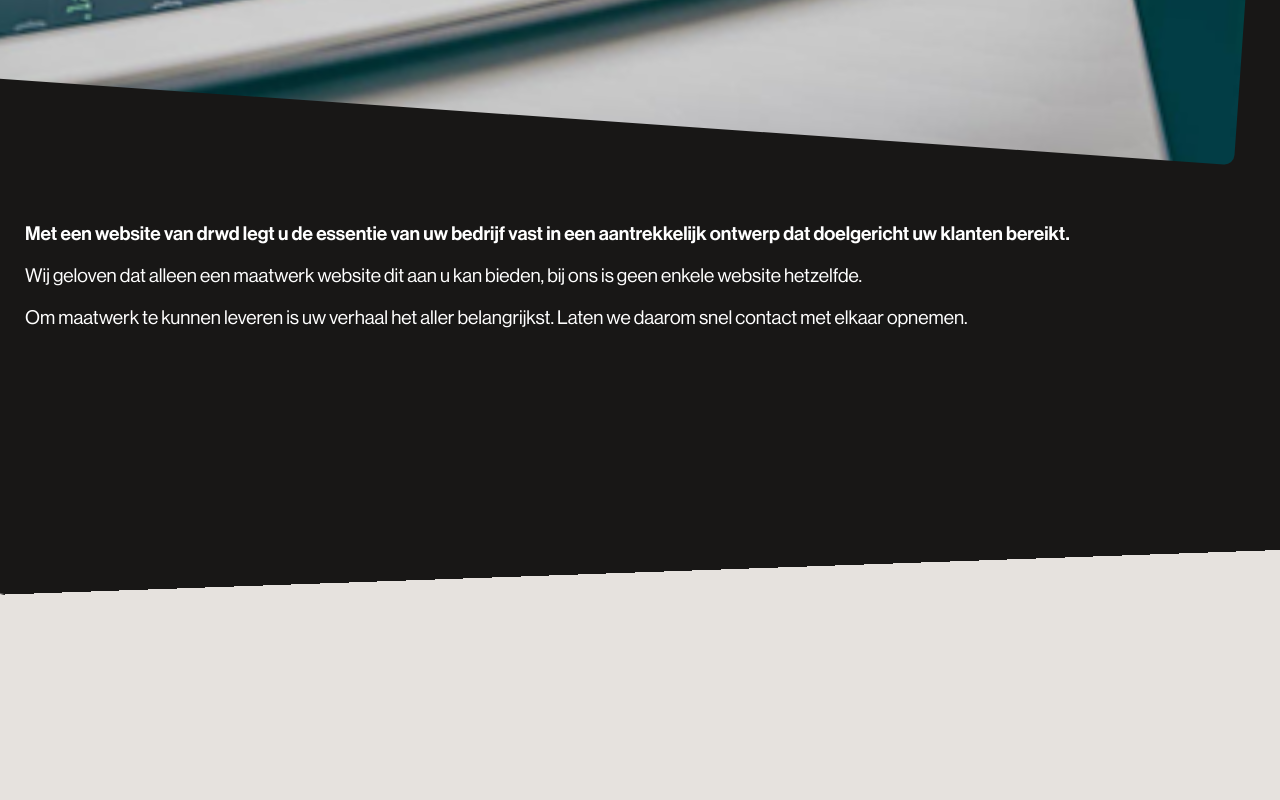
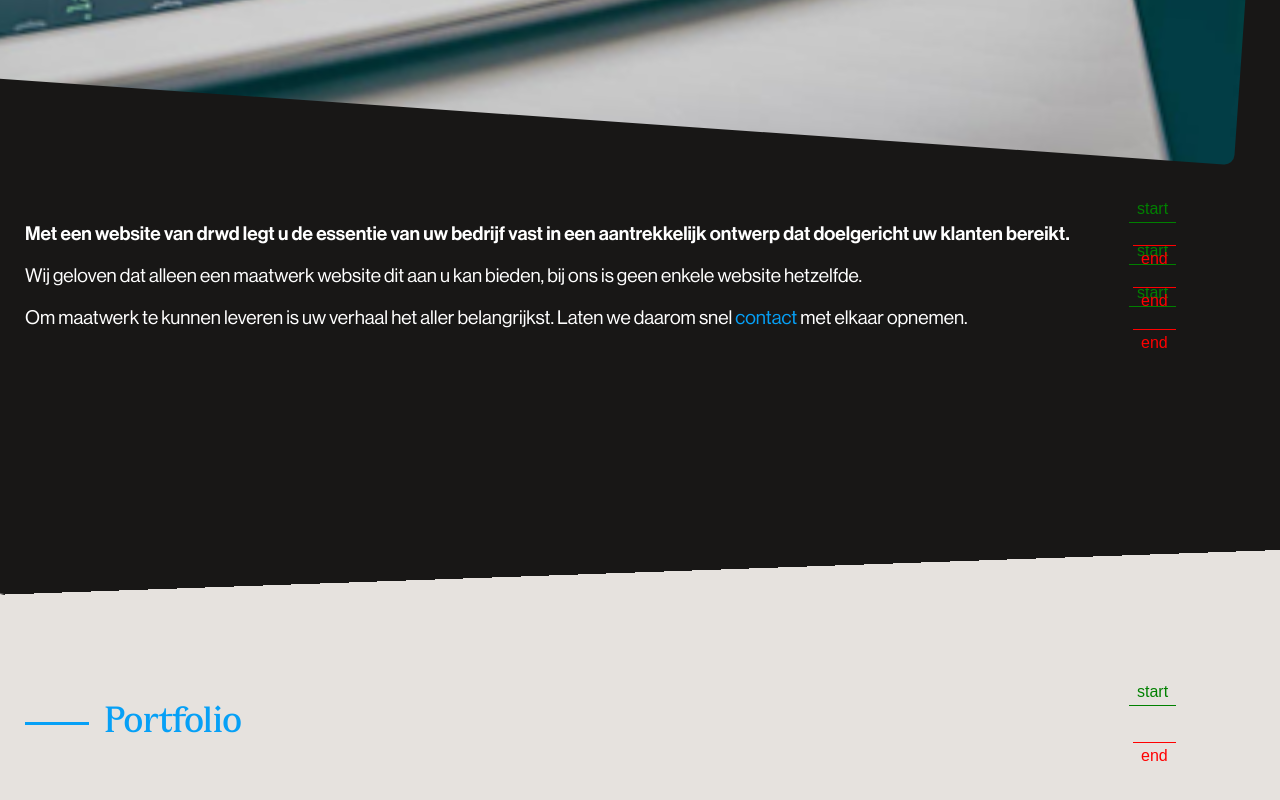
Before and after one commit to Max7oo/drwd_2024, a React (Vite) app: page / in a window 1280 px wide. Shown: the part 1648-2448 px from the top of the page. Built offline with nearby package versions, Linux system fonts and the light colour scheme.

Commit message:
finishing hero + start portfolio

```diff
--- a/src/App.jsx
+++ b/src/App.jsx
@@ -1,11 +1,13 @@
 import "./App.css";
 import Hero from "./assets/components/hero/Hero";
+import Portfolio from "./assets/components/portfolio/portfolio";
 import MainLayOut from "./layout/MainLayOut";
 
 function App() {
   return (
     <MainLayOut>
       <Hero />
+      <Portfolio />
     </MainLayOut>
   );
 }
--- a/src/assets/components/hero/Hero.css
+++ b/src/assets/components/hero/Hero.css
@@ -48,6 +48,10 @@
   color: var(--text-white);
 }
 
-#test {
-  height: 1000px;
+#hero__description__p1,
+#hero__description__p2,
+#hero__description__p3 {
+  visibility: hidden;
+  opacity: 0;
+  transform: translateY(100%);
 }
--- a/src/assets/components/hero/Hero.jsx
+++ b/src/assets/components/hero/Hero.jsx
@@ -1,4 +1,5 @@
 import { useLayoutEffect, useRef } from "react";
+import { Link } from "react-router-dom";
 import "./Hero.css";
 
 import { gsap, Power1, Power4 } from "gsap";
@@ -65,6 +66,39 @@ function Hero() {
         },
         rotation: -4,
       });
+      gsap.to("#hero__description__p1", {
+        scrollTrigger: {
+          trigger: "#hero__description__p1",
+          start: "top bottom",
+          // scrub: true,
+          markers: true,
+        },
+        y: 0,
+        visibility: "visible",
+        opacity: 1,
+      });
+      gsap.to("#hero__description__p2", {
+        scrollTrigger: {
+          trigger: "#hero__description__p2",
+          start: "top bottom",
+          // scrub: true,
+          markers: true,
+        },
+        y: 0,
+        visibility: "visible",
+        opacity: 1,
+      });
+      gsap.to("#hero__description__p3", {
+        scrollTrigger: {
+          trigger: "#hero__description__p3",
+          start: "top bottom",
+          // scrub: true,
+          markers: true,
+        },
+        y: 0,
+        visibility: "visible",
+        opacity: 1,
+      });
     }, context);
 
     return () => ctx.revert();
@@ -84,20 +118,19 @@ function Hero() {
       <div id="hero__image" ref={image} />
       <section id="hero__description__bg" ref={background} />
       <section id="hero__description">
-        <b>
+        <p className="highlight" id="hero__description__p1">
           Met een website van drwd legt u de essentie van uw bedrijf vast in een
           aantrekkelijk ontwerp dat doelgericht uw klanten bereikt.
-        </b>
-        <p>
+        </p>
+        <p id="hero__description__p2">
           Wij geloven dat alleen een maatwerk website dit aan u kan bieden, bij
           ons is geen enkele website hetzelfde.
         </p>
-        <p>
+        <p id="hero__description__p3">
           Om maatwerk te kunnen leveren is uw verhaal het aller belangrijkst.
-          Laten we daarom snel contact met elkaar opnemen.
+          Laten we daarom snel <Link>contact</Link> met elkaar opnemen.
         </p>
       </section>
-      <section id="test" />
     </div>
   );
 }
--- a/src/assets/components/navbar/NavBar.jsx
+++ b/src/assets/components/navbar/NavBar.jsx
@@ -23,10 +23,10 @@ function NavBar() {
       gsap.to("#fixedNav", {
         scrollTrigger: {
           trigger: "#fixedNav",
-          start: "500% top",
+          start: "700% top",
           //   end: "200% top",
           //   scrub: true,
-          markers: true,
+          // markers: true,
           toggleActions: "play none none reverse",
         },
         backgroundColor: "#fff",
@@ -37,6 +37,7 @@ function NavBar() {
 
     return () => ctx.revert();
   }, []);
+
   return (
     <div ref={context}>
       <nav id="nav" ref={nav}>
--- /dev/null
+++ b/src/assets/components/portfolio/Portfolio.css
@@ -0,0 +1,9 @@
+#portfolio {
+  padding: var(--large-padding) var(--small-padding);
+}
+
+#portfolio__title {
+  visibility: hidden;
+  opacity: 0;
+  transform: translateY(100%);
+}
--- /dev/null
+++ b/src/assets/components/portfolio/Portfolio.jsx
@@ -0,0 +1,42 @@
+import { useLayoutEffect, useRef } from "react";
+import { gsap } from "gsap";
+import { ScrollTrigger } from "gsap/ScrollTrigger";
+
+import "./Portfolio.css";
+
+function Portfolio() {
+  const context = useRef(null);
+
+  gsap.registerPlugin(ScrollTrigger);
+
+  useLayoutEffect(() => {
+    let ctx = gsap.context(() => {
+      gsap.to("#portfolio__title", {
+        scrollTrigger: {
+          trigger: "#portfolio__title",
+          start: "top bottom",
+          // scrub: true,
+          markers: true,
+        },
+        y: 0,
+        visibility: "visible",
+        opacity: 1,
+      });
+    }, context);
+
+    return () => ctx.revert();
+  }, []);
+
+  return (
+    <div ref={context}>
+      <section id="portfolio">
+        <h2 id="portfolio__title">
+          <span />
+          Portfolio
+        </h2>
+      </section>
+    </div>
+  );
+}
+
+export default Portfolio;
--- a/src/index.css
+++ b/src/index.css
@@ -6,6 +6,8 @@
   --text-black: #333333;
   --highlight: #06a0f6;
   --active: #ff5908;
+
+  --p-size: 1.2rem;
 
   --mini-padding: 15px;
   --small-padding: 25px;
@@ -82,18 +84,68 @@ h1 span.highlight {
   color: var(--highlight);
 }
 
+h2 {
+  font-family: "PP Cirka", Inter, system-ui, Avenir, Helvetica, Arial,
+    sans-serif;
+  font-weight: bold;
+  font-size: 2.5rem;
+  color: var(--highlight);
+  display: flex;
+  align-items: center;
+  gap: var(--mini-padding);
+}
+
+h2 span {
+  width: 4rem;
+  height: 0.2rem;
+  background-color: var(--highlight);
+}
+
 p {
   font-family: "Neue Haas Grotesk Display Pro", Inter, system-ui, Avenir,
     Helvetica, Arial, sans-serif;
   font-weight: 500;
-  font-size: 1.2rem;
+  font-size: var(--p-size);
 }
 
-b {
+p:first-child {
+  margin-top: 0;
+}
+
+p.highlight {
   font-family: "Neue Haas Grotesk Display Pro", Inter, system-ui, Avenir,
     Helvetica, Arial, sans-serif;
   font-weight: normal;
-  font-size: 1.2rem;
+  font-size: var(--p-size);
+}
+
+a {
+  font-family: "Neue Haas Grotesk Display Pro", Inter, system-ui, Avenir,
+    Helvetica, Arial, sans-serif;
+  font-weight: 500;
+  font-size: var(--p-size);
+  color: var(--highlight);
+
+  position: relative;
+  text-decoration: none;
+}
+
+a:after {
+  content: "";
+  position: absolute;
+  width: 100%;
+  transform: scaleX(0);
+  height: 2px;
+  bottom: 0;
+  left: 0;
+  background-color: var(--active);
+  transform-origin: bottom right;
+  transition: transform 0.25s ease-out;
+}
+
+a:hover:after {
+  transform: scaleX(1);
+  transform-origin: bottom left;
 }
 
 /* UI elements */
@@ -101,7 +153,7 @@ button {
   font-family: "Neue Haas Grotesk Display Pro", Inter, system-ui, Avenir,
     Helvetica, Arial, sans-serif;
   font-weight: 500;
-  font-size: 1.2rem;
+  font-size: var(--p-size);
   color: var(--text-white);
 
   padding: var(--mini-padding) var(--small-padding);
```
